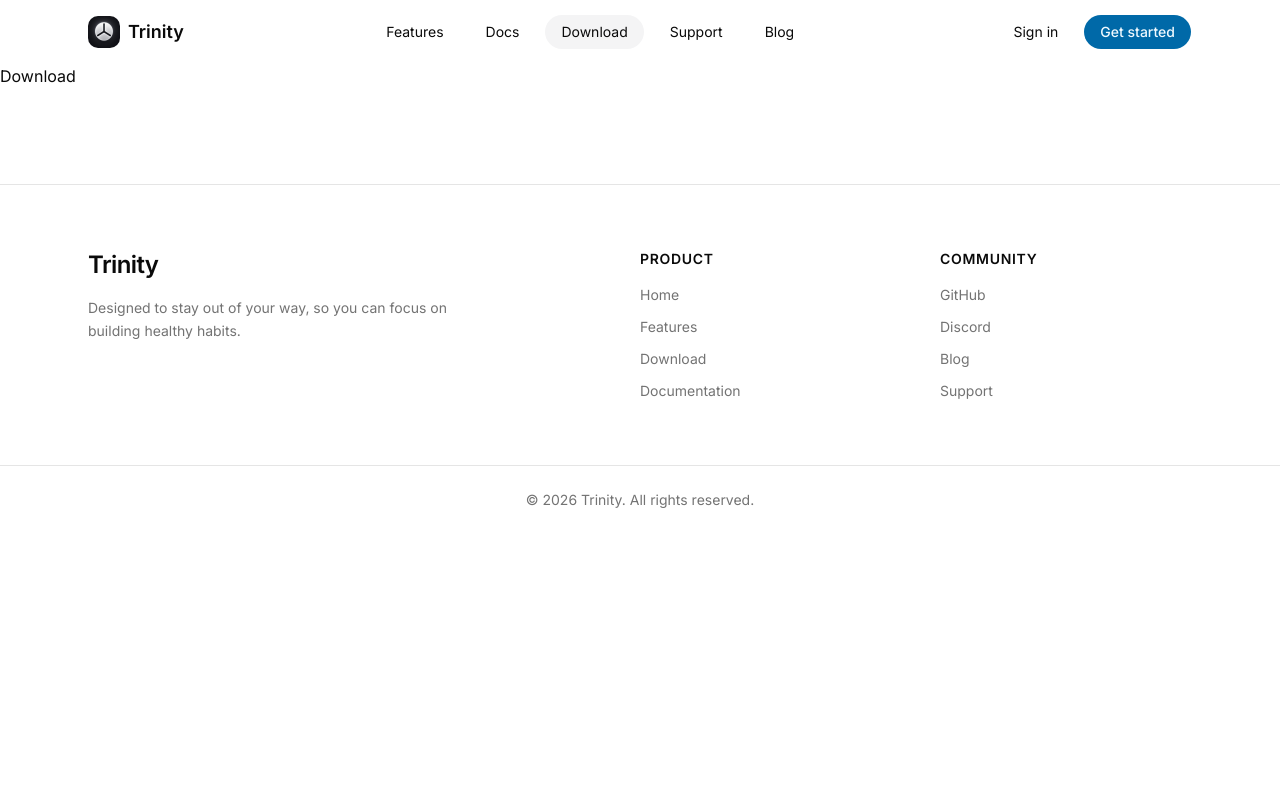
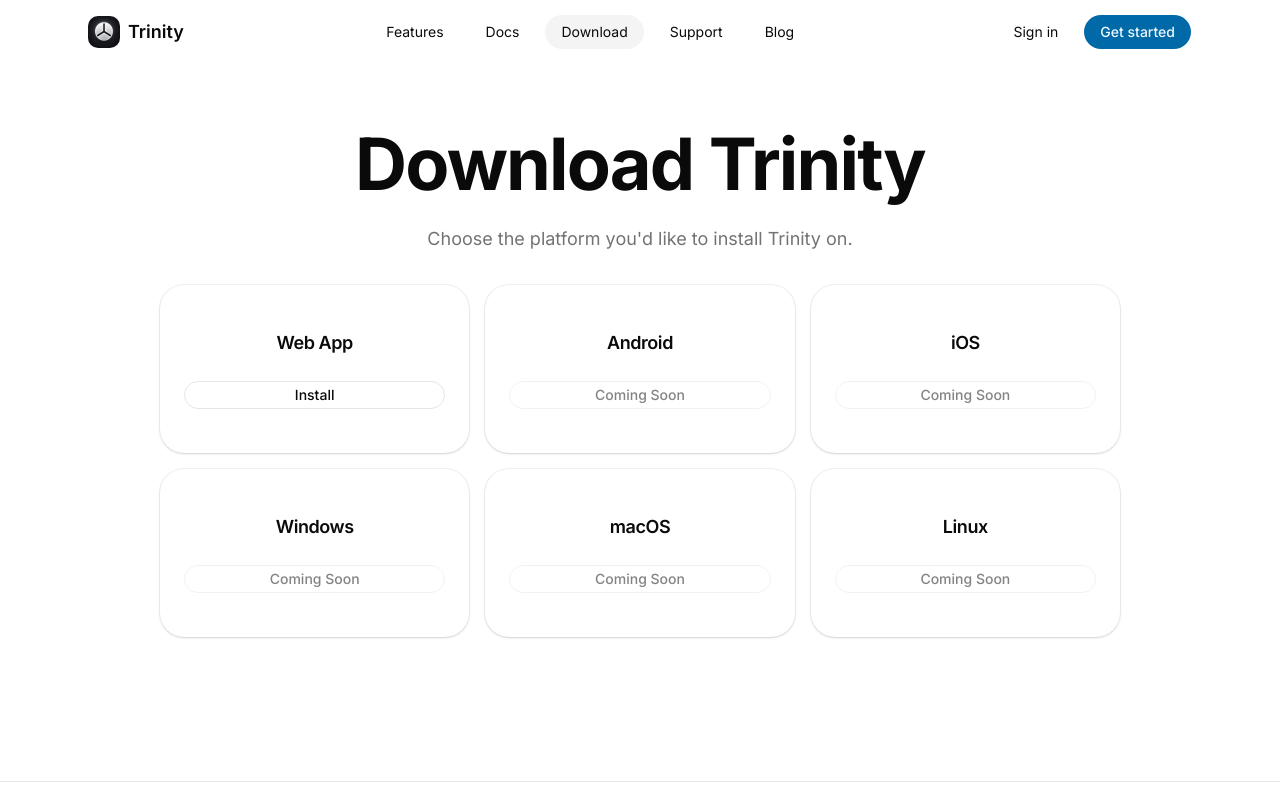
Before and after one commit to shravzzv/trinity, a Next.js app: page /download in a window 1280 px wide. Shown: the top 800 px of the page. Built offline with nearby package versions, Linux system fonts and the light colour scheme.

Commit message:
feat: add download page layout

```diff
--- a/app/(site)/download/page.tsx
+++ b/app/(site)/download/page.tsx
@@ -1,3 +1,39 @@
+'use client'
+
+import DownloadCard from '@/components/download-card'
+import { motion } from 'motion/react'
+
 export default function Page() {
-  return <p>Download</p>
+  return (
+    <div className='mx-auto flex max-w-5xl flex-col space-y-8 md:py-12'>
+      <div className='space-y-2 text-center'>
+        <motion.h1
+          className='mt-4 text-3xl font-bold tracking-tight sm:text-6xl md:text-7xl'
+          initial={{ opacity: 0, y: 24 }}
+          animate={{ opacity: 1, y: 0 }}
+          transition={{ delay: 0.3 }}
+        >
+          Download Trinity
+        </motion.h1>
+
+        <motion.p
+          className='text-muted-foreground mx-auto mt-6 max-w-2xl text-center text-lg leading-relaxed'
+          initial={{ opacity: 0, y: 24 }}
+          animate={{ opacity: 1, y: 0 }}
+          transition={{ delay: 0.5 }}
+        >
+          Choose the platform you&apos;d like to install Trinity on.
+        </motion.p>
+      </div>
+
+      <div className='grid grid-cols-2 gap-4 md:grid-cols-3 md:px-8'>
+        <DownloadCard index={0} title='Web App' available />
+        <DownloadCard index={1} title='Android' />
+        <DownloadCard index={2} title='iOS' />
+        <DownloadCard index={3} title='Windows' />
+        <DownloadCard index={4} title='macOS' />
+        <DownloadCard index={5} title='Linux' />
+      </div>
+    </div>
+  )
 }
--- /dev/null
+++ b/components/download-card.tsx
@@ -0,0 +1,43 @@
+'use client'
+
+import { Button } from '@/components/ui/button'
+import { Card, CardContent } from '@/components/ui/card'
+import { motion } from 'motion/react'
+
+interface DownloadCardProps {
+  title: string
+  index?: number
+  available?: boolean
+}
+
+export default function DownloadCard({
+  title,
+  available = false,
+  index = 0,
+}: DownloadCardProps) {
+  return (
+    <motion.div
+      initial={{ opacity: 0, y: 16 }}
+      animate={{ opacity: 1, y: 0 }}
+      transition={{
+        duration: 0.35,
+        delay: 0.8 + index * 0.08,
+      }}
+    >
+      <Card className='h-full'>
+        <CardContent className='flex h-full flex-col items-center gap-6 p-6'>
+          <h2 className='text-lg font-semibold tracking-tight'>{title}</h2>
+
+          <Button
+            className='w-full'
+            variant='outline'
+            disabled={!available}
+            size='sm'
+          >
+            {available ? 'Install' : 'Coming Soon'}
+          </Button>
+        </CardContent>
+      </Card>
+    </motion.div>
+  )
+}
```
